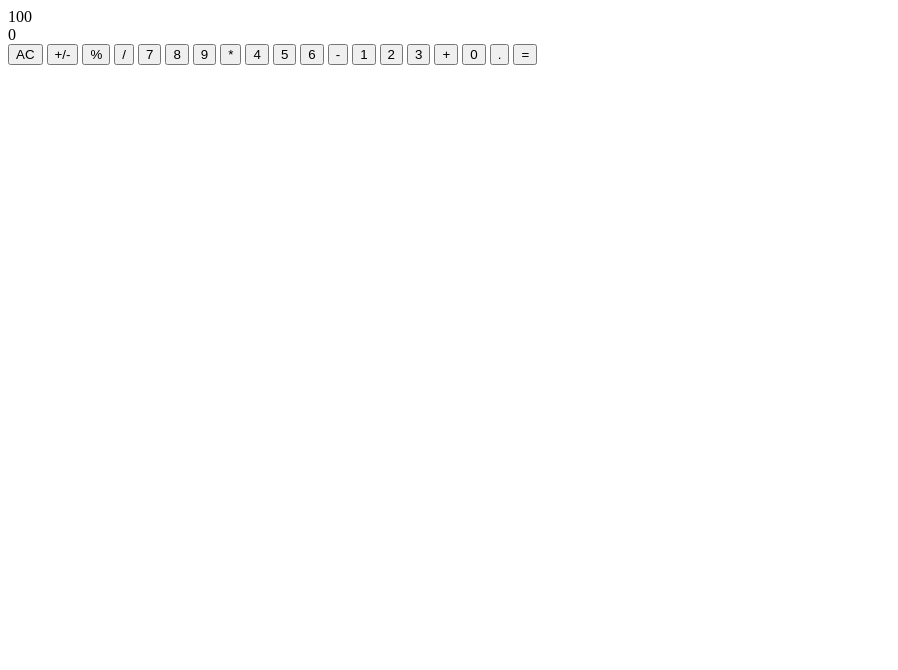
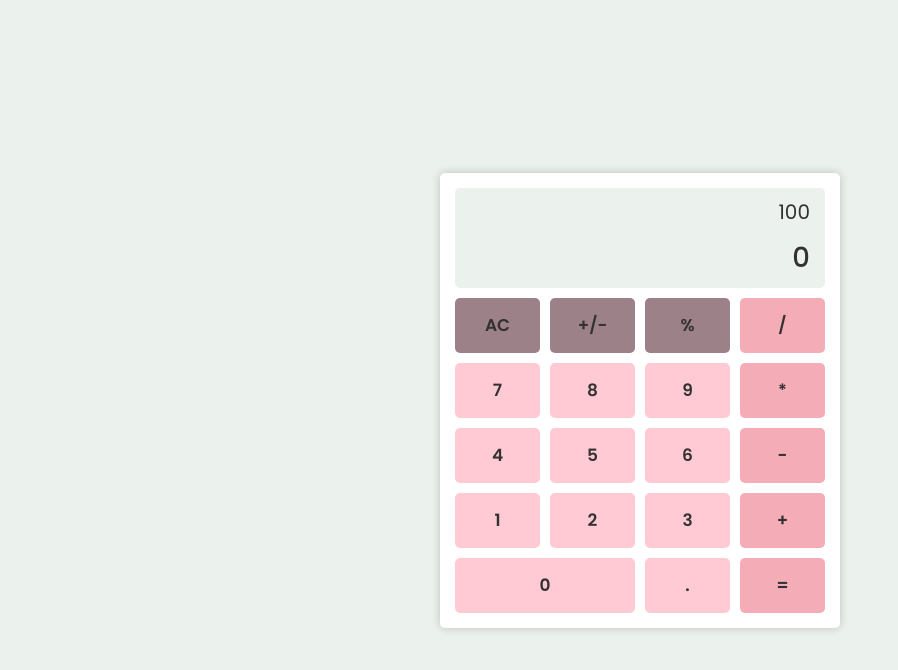
Before and after one commit to adimidania/calculator, a plain HTML site: page index.html in a window 1280 px wide. Shown: the whole page, without its empty margins (0-898 px from the left). Drawn offline with Linux system fonts and the light colour scheme.

Commit message:
Styled the calculator

```diff
--- a/index.html
+++ b/index.html
@@ -10,30 +10,30 @@
 <body>
     <main>
         <div id="calculator">
-            <div id="screen">
+            <div id="display">
                 <div id="results">100</div>
                 <div id="current">0</div>
             </div>
             <div id="buttons">
                 <button id="clear">AC</button>
-                <button id="sing">+/-</button>
+                <button id="sign">+/-</button>
                 <button id="modulo">%</button>
                 <button id="divide">/</button>
-                <button id="7">7</button>
-                <button id="8">8</button>
-                <button id="9">9</button>
+                <button id="seven">7</button>
+                <button id="eight">8</button>
+                <button id="nine">9</button>
                 <button id="multiply">*</button>
-                <button id="4">4</button>
-                <button id="5">5</button>
-                <button id="6">6</button>
+                <button id="four">4</button>
+                <button id="five">5</button>
+                <button id="six">6</button>
                 <button id="subtract">-</button>
-                <button id="1">1</button>
-                <button id="2">2</button>
-                <button id="3">3</button>
+                <button id="one">1</button>
+                <button id="two">2</button>
+                <button id="three">3</button>
                 <button id="add">+</button>
-                <button id="0">0</button>
+                <button id="zero">0</button>
                 <button id="decimal">.</button>
-                <button id="equal">=</button>
+                <button id="equals">=</button>
             </div>
         </div>
     </main>
--- a/style.css
+++ b/style.css
@@ -0,0 +1,105 @@
+@import url('https://fonts.googleapis.com/css2?family=Poppins:wght@100;200;300;400;500;600;700;800&display=swap');
+
+* {
+    margin: 0;
+    padding: 0;
+    box-sizing: border-box;
+    font-family: 'Poppins', sans-serif;
+}
+
+:root {
+    --button-font-size: 17px;
+    --button-font-weight: 600;
+    --button-number-bg-color: #FFCAD4;
+    --button-operator-bg-color: #F4ACB7;
+    --button-clear-bg-color: #9D8189;
+    --button-text-color: #333132;
+    --background-body: #EBF1ED;
+}
+
+body {
+    background-color: var(--background-body);
+    min-height: 100vh;
+    display: flex;
+    align-items: center;
+    justify-content: center;
+}
+
+main {
+    width: 100%;
+    display: flex;
+    align-items: center;
+    justify-content: center;
+}
+
+#calculator {
+    width: 400px;
+    background-color: #fff;
+    border-radius: 5px;
+    box-shadow: 0 0 10px rgba(0, 0, 0, 0.2);
+    padding: 15px;
+}
+
+#calculator #display {
+    width: 100%;
+    color: var(--button-text-color);
+    height: 100px;
+    background-color: var(--background-body);
+    display: flex;
+    flex-direction: column;
+    align-items: flex-end;
+    gap: 10px;
+    justify-content: center;
+    padding: 22.5px 15px;
+    border-radius: 5px;
+    margin-bottom: 10px;
+}
+
+#calculator #display #results {
+    font-size: 20px;
+    font-weight: 400;
+}
+
+#calculator #display #current {
+    font-size: 27.5px;
+    font-weight: 500;
+}
+
+#calculator #buttons {
+    width: 100%;
+    display: grid;
+    grid-template-columns: repeat(4, 1fr);
+    gap: 10px;
+}
+
+#calculator #buttons button {
+    cursor: pointer;
+    height: 55px;
+    color: var(--button-text-color);
+    font-size: var(--button-font-size);
+    font-weight: var(--button-font-weight);
+    border: none;
+    border-radius: 5px;
+    transition: all 0.2s ease-in-out;
+}
+
+#calculator #buttons button:hover {
+    filter: brightness(0.95);
+
+}
+
+#one, #two, #three, #four, #five, #six, #seven, #eight, #nine, #zero, #decimal {
+    background-color: var(--button-number-bg-color);
+}
+
+#multiply, #divide, #add, #subtract, #equals {
+    background-color: var(--button-operator-bg-color);
+}
+
+#clear, #sign, #modulo {
+    background-color: var(--button-clear-bg-color);
+}
+
+#calculator #buttons #zero {
+    grid-column: 1/3;
+}
```
